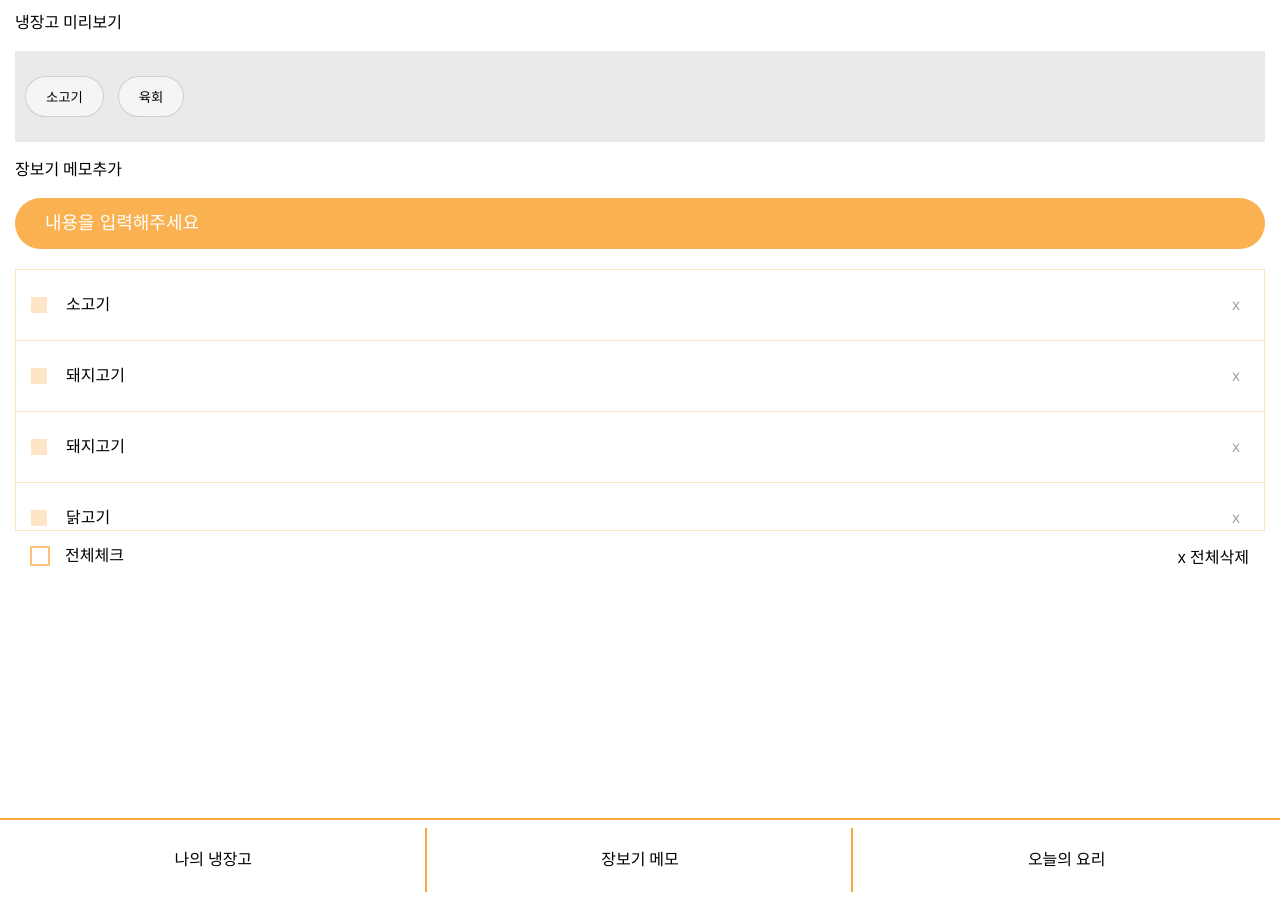
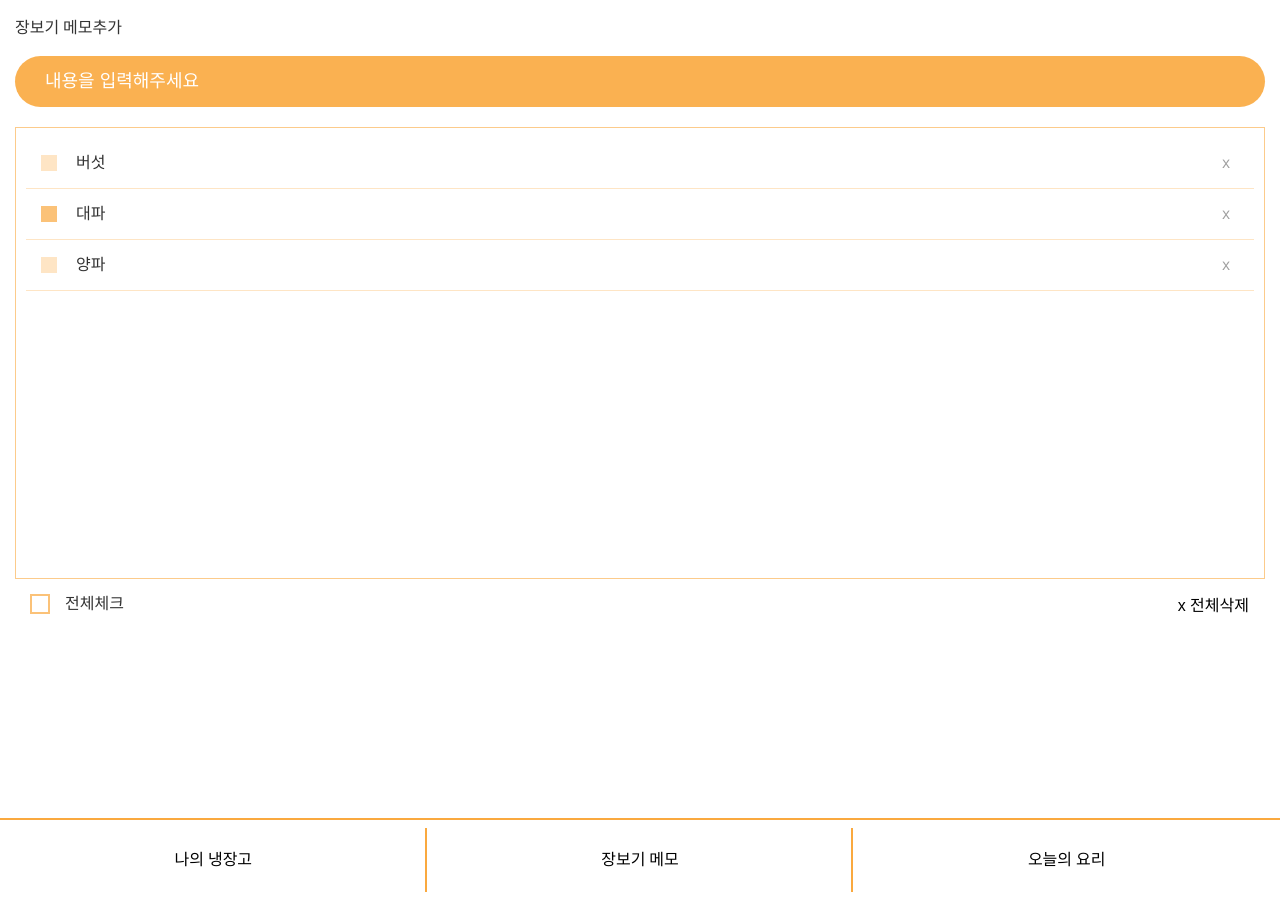
Before and after one commit to park-moen/EMO-v2, a web app: file public/memo.html in a window 1280 px wide. Shown: the part 80-978 px from the top of the page. Run offline with its HTML, style and script files only (its server is not run), Linux system fonts and the light colour scheme.

Commit message:
html,css수정

```diff
--- a/public/css/memo.css
+++ b/public/css/memo.css
@@ -15,32 +15,13 @@ button{
   padding:15px;
 }
 main{
-<<<<<<< HEAD
-  height:100%;
-=======
   height: 100%;
-  padding:15px;
-  color:#333
->>>>>>> Feat-/-cart
+  padding:0 15px;
+  padding-top: 20px;
+  color:#333;
+  /* position: relative; */
 }
-.ref-preview-btns {
-  padding:25px 10px;
-  background-color:rgb(51, 51, 51,0.1);
-  margin:20px 0;
-}
-.ref-preview-btns > ul > li{
-  display: inline-block;
-  margin-right:10px;
-}
-.ref-preview-btns button{
-  border:1px solid rgb(51, 51, 51,0.2);
-  background-color: rgb(255, 255, 255,0.5);
-  padding:10px 20px;
-  border-radius: 30px;
-}
-.ref-preview-btns button:hover{
-  background-color: #fff;
-}
+
 .cart-memo{
   margin-top: 20px;
 }
@@ -59,29 +40,24 @@ main{
 .cart-memo > input::placeholder{
   color:#fff
 }
-.cart-list{
-<<<<<<< HEAD
+.cart-memo-list{
   padding:10px;
   overflow:auto;
-  height: 260px;
-=======
-  height: 300px;
-  overflow: auto;
-  border-top:1px solid  rgba(250,169,63,0.3);
-  border-bottom:1px solid rgba(250,169,63,0.3);
->>>>>>> Feat-/-cart
+  height: 430px;
+  border:1px solid  rgba(250,169,63,0.6);
 }
-.cart-list li{
+.cart-memo-list li{
   position: relative;
   /* display: block; */
-  height: 50px;
+  height: 30px;
   padding: 10px 15px;
   margin-bottom: -1px;
   background-color: #fff;
-  border: 1px solid rgba(250,169,63,0.3);
+  border-top: 1px solid rgba(250,169,63,0.3);
+  border-bottom: 1px solid rgba(250,169,63,0.3);
   list-style: none;
 }
-.cart-list li:first-child{
+.cart-memo-list li:first-child{
   border-top:none
 }
 .checkbox{
@@ -120,7 +96,7 @@ main{
     background-color:rgba(250,169,63,0.7);
   }
 
-  .cart-list i{
+  .cart-memo-list i{
   position: absolute;
   top:50%;
   transform: translate3d(0, -50%, 0);
@@ -131,7 +107,7 @@ main{
   cursor: pointer;
   color:rgb(158, 158, 158)
 }
-.cart-list i:hover{
+.cart-memo-list i:hover{
   color:#fff;
   /* padding:5px 9px; */
   background-color: rgba(250,169,63,0.8);
--- a/public/js/memo.js
+++ b/public/js/memo.js
@@ -0,0 +1,72 @@
+let cartmemos = [];
+const $cartInput = document.querySelector('.cart-memo-input')
+const $cartMemoList = document.querySelector('.cart-memo-list')
+const $cartAllBtns = document.querySelector('.cart-all-btns')
+const $cartAllRemove = document.querySelector('.cart-all-remove')
+
+const fetchCartMemo = () => {
+  cartmemos = [
+    {id:'cart-item1', content:'양파', completed:false},
+    {id:'cart-item2', content:'대파', completed:true},
+    {id:'cart-item3', content:'버섯', completed:false},
+  ]
+  render();
+}
+
+const render = () => {
+   let htmlMemos =''
+  cartmemos.forEach(({id,content,completed}) =>{
+    htmlMemos = `<li>
+  <input id="${id}" class="checkbox" type ="checkbox" ${completed ? 'checked' : ''}>
+  <label for="${id}">${content}</label>
+  <i class="remove">x</i>
+  </li>`+htmlMemos
+  })
+
+  $cartMemoList.innerHTML = htmlMemos
+}
+
+window.onload = fetchCartMemo
+
+const getnewMemoId = () => {
+
+  return cartmemos.length ? Math.max(...cartmemos.map(cartmemo =>cartmemo.id.substring(9)))+1:1
+}
+
+
+$cartInput.onkeypress = (e) => {
+  if(e.key !=='Enter') return;
+  const content = $cartInput.value
+  const newMemo = {id:`cart-item${getnewMemoId()}`, content, completed:false}
+  cartmemos =[...cartmemos,newMemo]
+  render();
+  $cartInput.value = ''
+}
+$cartMemoList.onchange = (e) => {
+  const inputId = e.target.id;
+  cartmemos = cartmemos.map(cartmemo => {
+  return cartmemo.id === inputId ? ({...cartmemo,completed:e.target.checked}):cartmemo })
+  render()
+}
+
+
+
+$cartMemoList.onclick = (e) => {
+  if(!e.target.matches('.cart-memo-list > li >i')) return;
+  const targetId = e.target.parentNode.firstElementChild.id;
+  console.log(targetId)
+  cartmemos = cartmemos.filter(({id})=> id !== targetId)
+  render()
+}
+
+
+$cartAllBtns.onchange = (e) => {
+  cartmemos = cartmemos.map(cartmemo=> ({...cartmemo ,completed:e.target.checked}))
+  render();
+}
+
+
+$cartAllRemove.onclick = (e) => {
+cartmemos = []
+render()
+}
--- a/public/memo.html
+++ b/public/memo.html
@@ -7,6 +7,7 @@
   <link rel="stylesheet" href="./css/reset.css" />
   <link rel="stylesheet" href="./css/normalize.css" />
   <link rel="stylesheet" href="./css/memo.css" />
+  <script defer src='./js/memo.js'></script>
   <title>Document</title>
 </head>
 
@@ -17,61 +18,16 @@
       <button class="prev">뒤로</button>
     </header>
     <main>
-      <section class="ref-preview">
-        <h3>냉장고 미리보기</h3>
-        <div class="ref-preview-btns">
-          <ul>
-            <li><button>소고기</button></li>
-            <li><button>육회</button></li>
-          </ul>
-        </div>
-      </section>
       <section>
         <h3>장보기 메모추가</h3>
         <div class="cart-memo">
-          <input type="text" placeholder="내용을 입력해주세요">
-          <ul class="cart-list clearfix">
-            <li>
+          <input  class="cart-memo-input" type="text" placeholder="내용을 입력해주세요">
+          <ul class="cart-memo-list clearfix">
+            <!-- <li>
               <input id="cart-item1" class="checkbox" type ="checkbox" name="">
               <label for ="cart-item1">소고기</label>
               <i class="remove">x</i>
-            </li>
-            <li>
-              <input id="cart-item2" class="checkbox" type ="checkbox" name="">
-              <label for ="cart-item2">돼지고기</label>
-              <i class="remove">x</i>
-            </li>
-            <li>
-              <input id="cart-item3" class="checkbox" type ="checkbox" name="">
-              <label for ="cart-item3">돼지고기</label>
-              <i class="remove">x</i>
-            </li>
-            <li>
-              <input id="cart-item4" class="checkbox" type ="checkbox" name="">
-              <label for ="cart-item4">닭고기</label>
-              <i class="remove">x</i>
-            </li>
-            <li>
-              <input id="cart-item5" class="checkbox" type ="checkbox" name="">
-              <label for ="cart-item5">닭고기</label>
-              <i class="remove">x</i>
-            </li>
-            <li>
-              <input id="cart-item6" class="checkbox" type ="checkbox" name="">
-              <label for ="cart-item6">닭고기</label>
-              <i class="remove">x</i>
-            </li>
-            <li>
-              <input id="cart-item7" class="checkbox" type ="checkbox" name="">
-              <label for ="cart-item7">닭고기</label>
-              <i class="remove">x</i>
-            </li>
-            <li>
-              <input id="cart-item8" class="checkbox" type ="checkbox" name="">
-              <label for ="cart-item8">닭고기</label>
-              <i class="remove">x</i>
-            </li>
-
+            </li> -->
           </ul>
           <div class="cart-all-btns">
             <input id="cart-all-check" class="checkbox" type="checkbox">
```
Also changed, not shown: db.json (deleted, +0 -117 lines).
